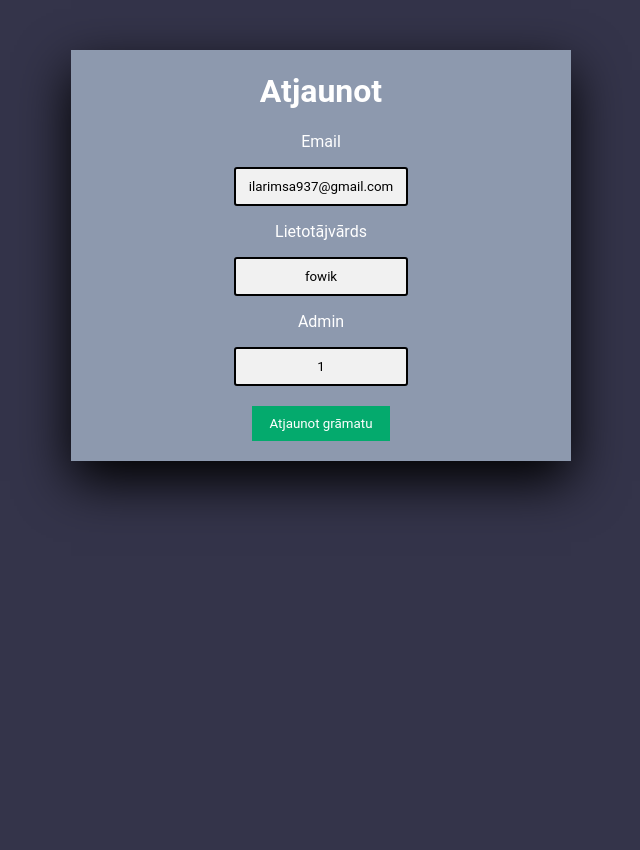
After one commit to fowik/Re-Books, a PHP site: page /updateuser.php?userID=13 in a window 1280 px wide. The commit adds this page. Shown: the whole page, without its empty margins (319-959 px from the left). Run offline with PHP 8.4, Linux system fonts and the light colour scheme; data comes from the database, SQL or seed files in the repository; a stand-in replaces the project's code that opens the database connection; some web fonts are replaced.

Commit message:
fixed issues

```diff
--- a/admin.php
+++ b/admin.php
@@ -57,7 +57,7 @@
     }
 
     //Books output
-    $books = "SELECT * FROM `books`";
+    $books = "SELECT * FROM `books` ORDER BY title ASC";
     $books_result = mysqli_query($conn, $books) or die("Connection failed");
 
     for ($bookdata = []; $row = mysqli_fetch_assoc($books_result); $bookdata[] = $row);
@@ -212,7 +212,7 @@
                                             <h2><?= $user['username'] ?></h2>
                                         </div>
                                         <div class="object-to-right-users">
-                                            <button class="edit-button">Redigēt</button>
+                                            <a href="updateuser.php?userID=<?=$user['userID'];?>"><button class="edit-button">Redigēt</button></a>
                                             <a href="?deluser=<?=$user['userID'];?>"><button class="delete-button">Dzēst</button></a>
                                         </div>
                                     </div>
--- a/assets/css/user.css
+++ b/assets/css/user.css
@@ -168,6 +168,9 @@ h1 span {
     margin: 0;
     width: 30%;
     padding: 22px;
+    overflow: hidden;
+    text-overflow: ellipsis;
+    white-space: nowrap;
 }
 
 .object-to-right {
--- a/assets/views/footer.html
+++ b/assets/views/footer.html
@@ -37,7 +37,7 @@
 
         <form method="POST">
 
-            <input type="text" name="email" placeholder="E-pasts" required>
+            <input type="text" name="mail" placeholder="E-pasts" required>
             <textarea name="message" placeholder="Ziņojums" required></textarea>
             <button class="send-button">Sūtīt</button>
 
--- a/search.php
+++ b/search.php
@@ -2,6 +2,7 @@
     session_start();
     require_once "vendor/connect.php";
 
+    //Search by title
     if(isset($_GET['title'])) {
         $str = $_GET['title'];
         $sth = "SELECT
@@ -22,8 +23,12 @@
         for ($sthdata = []; $row = mysqli_fetch_assoc($sth_result); $sthdata[] = $row);
     }
 
+    //Search by category
     if(isset($_GET['category'])) {
         $str = $_GET['category'];
+        if ($str === "") {
+            header("Location: index.php");
+        }
         $sth = "SELECT
                 b.bookID
                 , b.title
--- /dev/null
+++ b/updateuser.php
@@ -0,0 +1,44 @@
+<?php
+    include "vendor/connect.php";
+
+    $user_id = $_GET['userID'];
+    //print_r($book_id);
+    $user = mysqli_query($conn, "SELECT * FROM `users` WHERE userID = '$user_id'");
+    $user = mysqli_fetch_assoc($user);
+    //print_r($book);
+?>
+
+<!DOCTYPE html>
+<html lang="en">
+<head>
+    <link rel="stylesheet" href="./assets/css/style.css">
+    <link rel="stylesheet" href="./assets/css/nav-bar.css">
+    <link rel="stylesheet" href="./assets/css/footer.css">
+    <link rel="stylesheet" href="./assets/css/update.css">
+    <link href="http://fonts.cdnfonts.com/css/roboto" rel="stylesheet">
+    <meta charset="UTF-8">
+    <title>Udpate book</title>
+</head>
+<body>
+    <div class='main'>
+    <div class="add-menu popUpWrapper">
+        <!-- <a onclick="closePopup()"><button class="closePopup" id="closePopup">X</button></a> -->
+        <form action="vendor/updateuser.php" method="POST" enctype="multipart/form-data">
+            <div class="popUpInputs">
+                <h1>Atjaunot</h1>
+                <input type="hidden" name="userID" value="<?=$user['userID'];?>">
+                <p>Email</p>
+                <input type="text" name="email" value="<?=$user['email'];?>">
+                <p>Lietotājvārds</p>
+                <input type="text" name="username" value="<?=$user['username'];?>">
+                <p>Admin</p>
+                <input type="text" name="admin" value="<?=$user['admin'];?>">
+                <div style="margin-top: 20px;">
+                    <button type="submit" class="update-book" name="update-book">Atjaunot grāmatu</button>
+                <div>
+            </div>
+        </form>
+    </div>
+    </div>
+</body>
+</html>
```
Also changed, not shown: book-page.php (+10 -1 lines), index.php (+6 -2 lines), user.php (+4 -3 lines), 2 other files.
